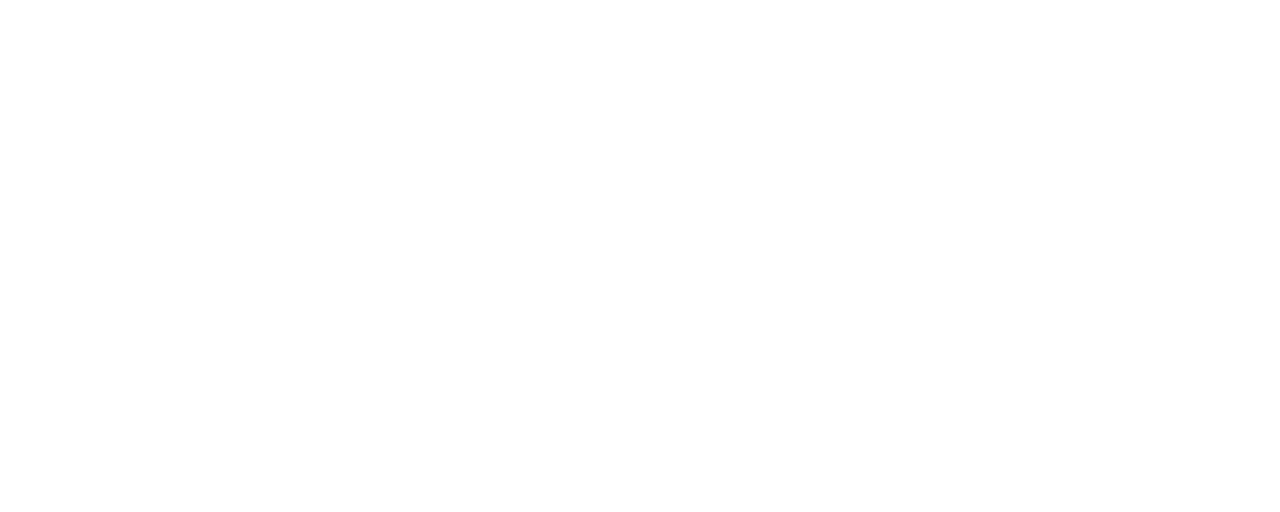
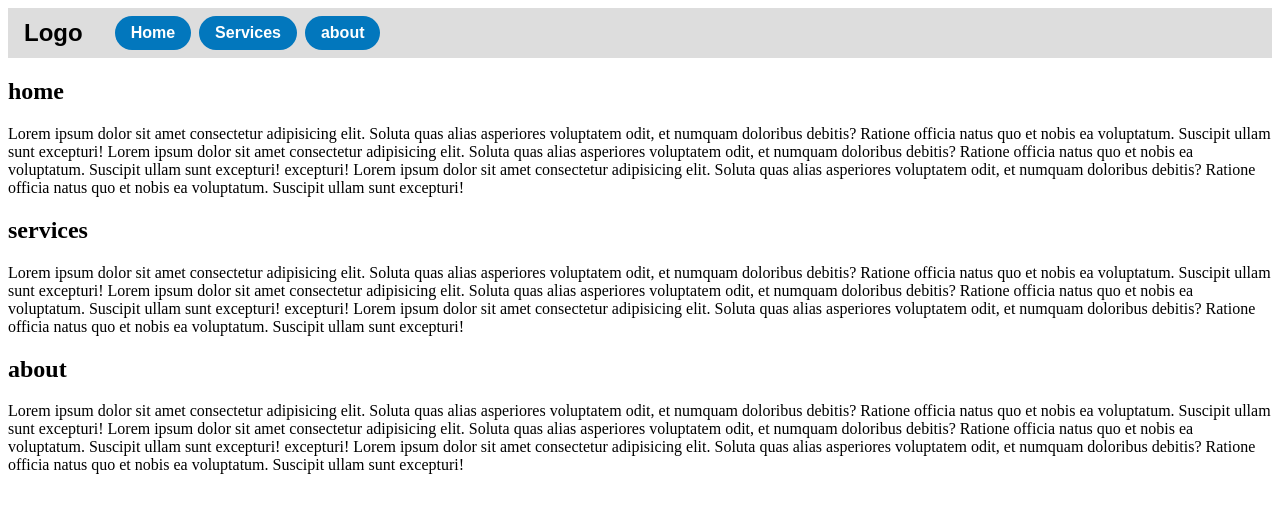
Before and after one commit to adel-nodehi/JS-6-1, a plain HTML site: page index.html in a window 1280 px wide. Drawn offline with Linux system fonts and the light colour scheme.

Commit message:
finished

```diff
--- a/index.html
+++ b/index.html
@@ -4,8 +4,81 @@
     <meta charset="UTF-8" />
     <meta name="viewport" content="width=device-width, initial-scale=1.0" />
     <title>JS-6-1</title>
+
+    <link rel="stylesheet" href="styles/style.css" />
   </head>
   <body>
+    <header class="header">
+      <span class="logo">Logo</span>
+      <nav class="nav">
+        <ul class="nav__list">
+          <!-- some comment -->
+          <li class="nav__item">
+            <!-- <a href="#home" class="nav__link" id="home">Home</a> -->
+            <a href="#home" class="nav__link">Home</a>
+          </li>
+
+          <li class="nav__item">
+            <a href="#services" class="nav__link">Services</a>
+          </li>
+
+          <li class="nav__item">
+            <a href="#about" class="nav__link">about</a>
+          </li>
+        </ul>
+      </nav>
+    </header>
+
+    <main>
+      <section id="home">
+        <h2>home</h2>
+        <p>
+          Lorem ipsum dolor sit amet consectetur adipisicing elit. Soluta quas
+          alias asperiores voluptatem odit, et numquam doloribus debitis?
+          Ratione officia natus quo et nobis ea voluptatum. Suscipit ullam sunt
+          excepturi! Lorem ipsum dolor sit amet consectetur adipisicing elit.
+          Soluta quas alias asperiores voluptatem odit, et numquam doloribus
+          debitis? Ratione officia natus quo et nobis ea voluptatum. Suscipit
+          ullam sunt excepturi! excepturi! Lorem ipsum dolor sit amet
+          consectetur adipisicing elit. Soluta quas alias asperiores voluptatem
+          odit, et numquam doloribus debitis? Ratione officia natus quo et nobis
+          ea voluptatum. Suscipit ullam sunt excepturi!
+        </p>
+      </section>
+
+      <section id="services">
+        <h2>services</h2>
+        <p>
+          Lorem ipsum dolor sit amet consectetur adipisicing elit. Soluta quas
+          alias asperiores voluptatem odit, et numquam doloribus debitis?
+          Ratione officia natus quo et nobis ea voluptatum. Suscipit ullam sunt
+          excepturi! Lorem ipsum dolor sit amet consectetur adipisicing elit.
+          Soluta quas alias asperiores voluptatem odit, et numquam doloribus
+          debitis? Ratione officia natus quo et nobis ea voluptatum. Suscipit
+          ullam sunt excepturi! excepturi! Lorem ipsum dolor sit amet
+          consectetur adipisicing elit. Soluta quas alias asperiores voluptatem
+          odit, et numquam doloribus debitis? Ratione officia natus quo et nobis
+          ea voluptatum. Suscipit ullam sunt excepturi!
+        </p>
+      </section>
+
+      <section id="about">
+        <h2>about</h2>
+        <p>
+          Lorem ipsum dolor sit amet consectetur adipisicing elit. Soluta quas
+          alias asperiores voluptatem odit, et numquam doloribus debitis?
+          Ratione officia natus quo et nobis ea voluptatum. Suscipit ullam sunt
+          excepturi! Lorem ipsum dolor sit amet consectetur adipisicing elit.
+          Soluta quas alias asperiores voluptatem odit, et numquam doloribus
+          debitis? Ratione officia natus quo et nobis ea voluptatum. Suscipit
+          ullam sunt excepturi! excepturi! Lorem ipsum dolor sit amet
+          consectetur adipisicing elit. Soluta quas alias asperiores voluptatem
+          odit, et numquam doloribus debitis? Ratione officia natus quo et nobis
+          ea voluptatum. Suscipit ullam sunt excepturi!
+        </p>
+      </section>
+    </main>
+
     <script src="js/script.js"></script>
   </body>
 </html>
--- /dev/null
+++ b/styles/style.css
@@ -0,0 +1,37 @@
+.header {
+  font-family: sans-serif;
+  display: flex;
+  padding: 0.5rem 1rem;
+  background-color: #ddd;
+  gap: 2rem;
+  align-items: center;
+}
+
+.logo {
+  font-size: 1.5rem;
+  font-weight: 700;
+}
+
+.nav__list {
+  list-style-type: none;
+  padding: 0;
+  display: flex;
+  gap: 0.5rem;
+  margin: 0;
+}
+
+.nav__link {
+  display: block;
+  padding: 0.5rem 1rem;
+  background-color: #0277bd;
+  text-decoration: none;
+  font-weight: 700;
+  color: #fff;
+  border-radius: 3rem;
+
+  transition: all 200ms;
+}
+
+.nav__link:hover {
+  filter: brightness(1.2);
+}
```
Also changed, not shown: js/script.js (+97 -0 lines).
